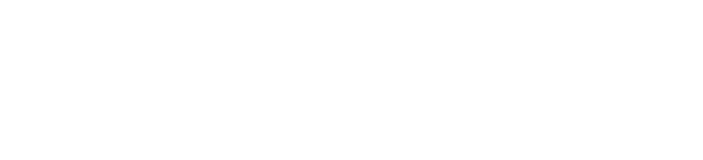
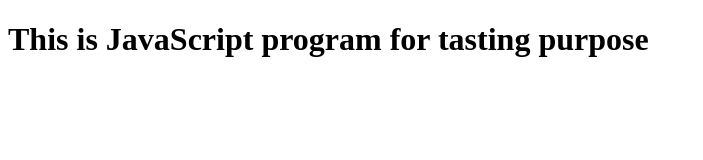
Before and after one commit to Yadav321/githubpro, a plain HTML site: page index.html in a window 1280 px wide. Shown: the whole page, without its empty margins (0-703 px from the left). Drawn offline with Linux system fonts and the light colour scheme.

Commit message:
adding header on the page

```diff
--- a/index.html
+++ b/index.html
@@ -9,6 +9,7 @@
 </head>
 
 <body>
+    <h1>This is JavaScript program for tasting purpose</h1>
     <script>
         let sum = (a, b) => {
             let add = a + b;
```
